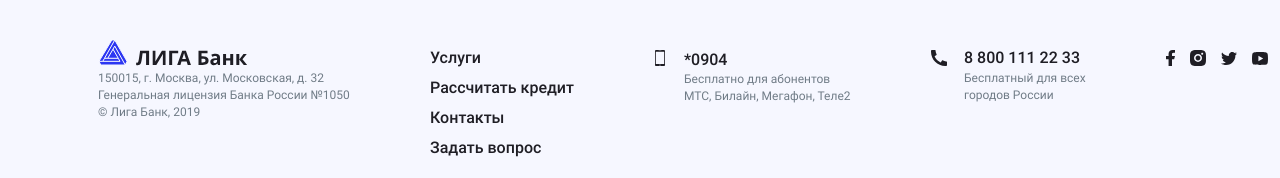
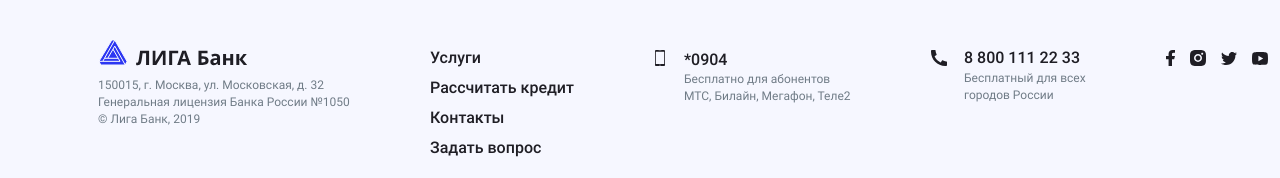
Before and after one commit to LxndrOghma/karpushin_ligabank, a React (Create React App) app: page / in a window 1280 px wide. Shown: the part 1598-1776 px from the top of the page. Built offline with nearby package versions, Linux system fonts and the light colour scheme; no server answers.

Commit message:
Add styles fixes

```diff
--- a/public/index.html
+++ b/public/index.html
@@ -11,7 +11,7 @@
     />
     <title>ЛИГА Банк</title>
   </head>
-  <body>
+  <body class="page">
     <noscript>You need to enable JavaScript to run this app.</noscript>
     <div id="root"></div>
   </body>
--- a/src/components/app/app.scss
+++ b/src/components/app/app.scss
@@ -30,7 +30,7 @@
     url('../../assets/fonts/roboto-v27-latin_cyrillic-700.woff') format('woff'),
 }
 
-body {
+.page {
   min-width: $site-width;
   margin: 0 auto;
   height: 100%;
--- a/src/components/footer/bank-information/bank-information.scss
+++ b/src/components/footer/bank-information/bank-information.scss
@@ -1,5 +1,7 @@
-@import '/src/styles/variables.scss';
-
 .bank-information {
   width: 252px
 }
+
+.bank-information__text {
+  padding-top: 7px;
+}
```
